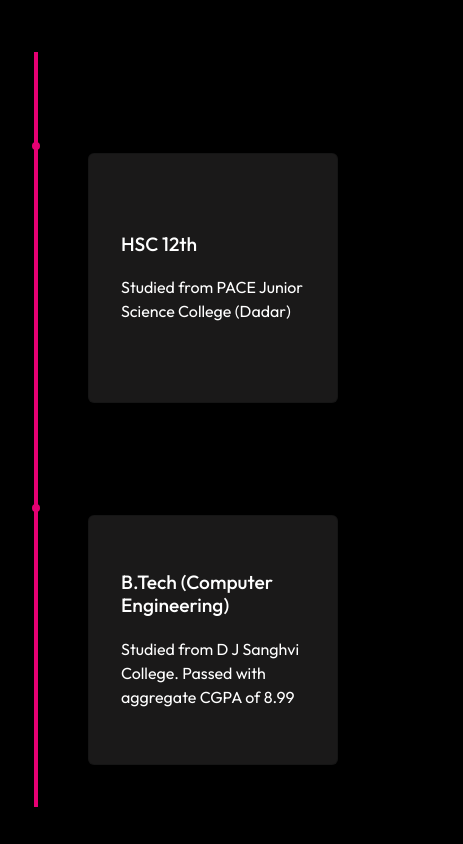
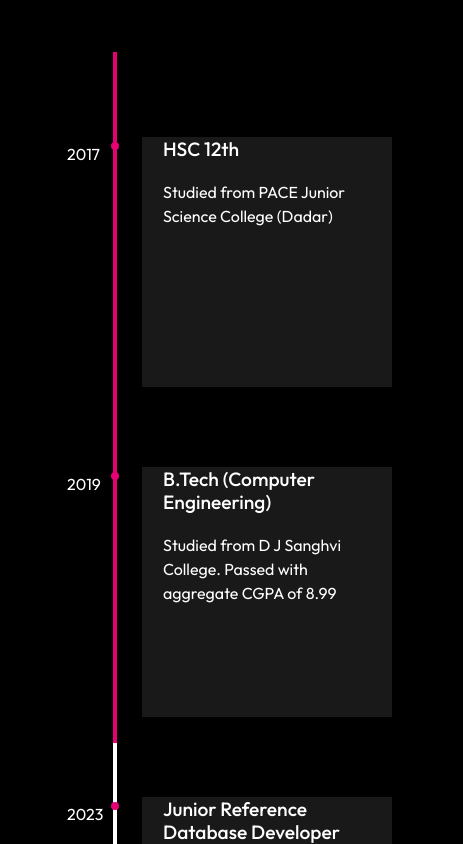
Before and after one commit to hritda/portfolio, a React (Create React App) app: page / in a window 390 px wide. Shown: the part 2220-3064 px from the top of the page, 463 px wide, since content can reach past the window. Built offline with nearby package versions, Linux system fonts and the light colour scheme.

Commit message:
changes to responsiveness

```diff
--- a/src/components/Journey.js
+++ b/src/components/Journey.js
@@ -125,7 +125,7 @@
           <li>
             <span className="timeline-point"></span>
             <span className="date">2017</span>
-            <div className="timeCard"><TimeCard title='HSC 12th' description='Studied from PACE Junior Science College (Dadar)' />
+            <div className="timeCard"><TimeCard  title='HSC 12th' description='Studied from PACE Junior Science College (Dadar)' />
             </div>
           </li>
           <li>
--- a/src/components/JourneyStyles.css
+++ b/src/components/JourneyStyles.css
@@ -37,7 +37,10 @@
 .timeCard {
   padding: 0 20px;
   transition: 1.5s;
-  opacity:0;
+  opacity: 0;
+  background: #1a1919;
+  width:250px;
+  height:250px;
 }
 
 .date {
@@ -83,9 +86,49 @@
   transition: 1s linear;
 }
 
+@media screen and (min-width: 300px) {
+  .timeline {
+    margin-top: 35px;
+    padding: 15px;
+    display: grid;
+    grid-template-columns: 40% auto;
+    justify-content: center;
+  }
+  .timeline-innerline {
+    position: absolute;
+    background: #e60073;
+    width: 4px;
+    height: 0%;
+
+    top: 0%;
+    left: 0%;
+
+    transition: 1s linear;
+  }
+  .timeline-point {
+    border: none;
+    position: absolute;
+
+    border-radius: 50%;
+    background: white;
+    width: 8px;
+    height: 8px;
+
+    top: 30px;
+    left: -6px;
+    transition: 1.5s ease;
+  }
+  .timeline-line {
+    background: rgb(255, 255, 255);
+    width: 4px;
+    border-radius: 12px;
+    position: relative;
+    justify-self: end;
+  }
+}
 @media screen and (min-width: 728px) {
   .timeline {
-  display: block;
+    display: block;
   }
   .timeline ul {
     flex-direction: row;
@@ -138,21 +181,3 @@
     border-radius: 999px;
   }
 }
-
-
-@media screen and (max-width: 600px) {
-  .timeline{margin-top: 35px;
-  padding: 15px;
-  display: grid;
-  grid-template-columns: 10% auto;
-  justify-content: center;
-  }
-  .timeline-innerline{
-    height: 100%;
-    width: 4px;
-    left: 75px;
-  }
-  .timeline-point{
-    left: 69px;
-  }
-}
--- a/src/components/TimeCard.js
+++ b/src/components/TimeCard.js
@@ -2,11 +2,11 @@
 import './TimeCardStyles.css';
 const TimeCard = (props) => {
   return (
-    <div className="card time-card">
-        <div className="card-body time-body">
+    <div className="card">
+
             <h4 className="card-title">{props.title}</h4>
             <p className="card-text">{props.description}</p>
-        </div>
+
     </div>
   )
 }
--- a/src/components/TimeCardStyles.css
+++ b/src/components/TimeCardStyles.css
@@ -1,18 +1,14 @@
-.time-card{
-    background: #1a1919;
-    margin:1rem 5rem;
-    padding: 1rem;
-    width:250px;
-    height:250px;
-}
 
-.time-body{
+
+.card{
     display: flex;
     flex-direction: column;
     justify-content:center;
     align-items: start;
     text-align: left;
-    color:white;
+    background-color:#1a1919;
+    color: white;
+    border-color: #1a1919;
 }
 
 .card-text{
```
